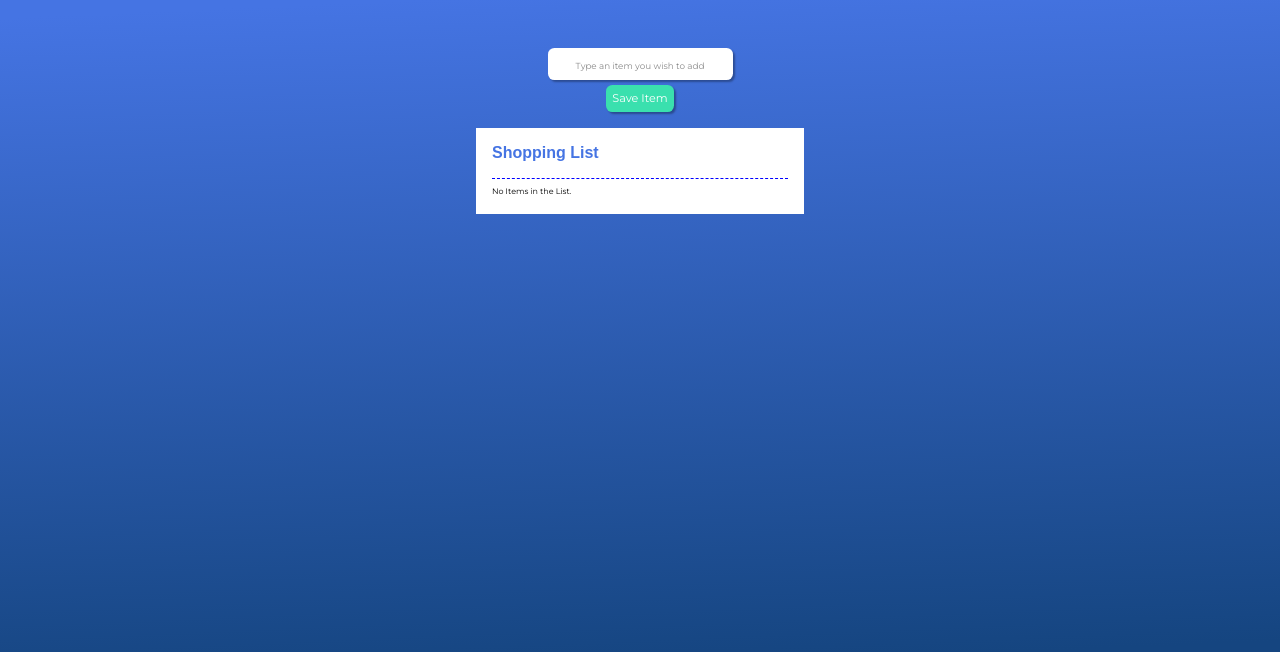
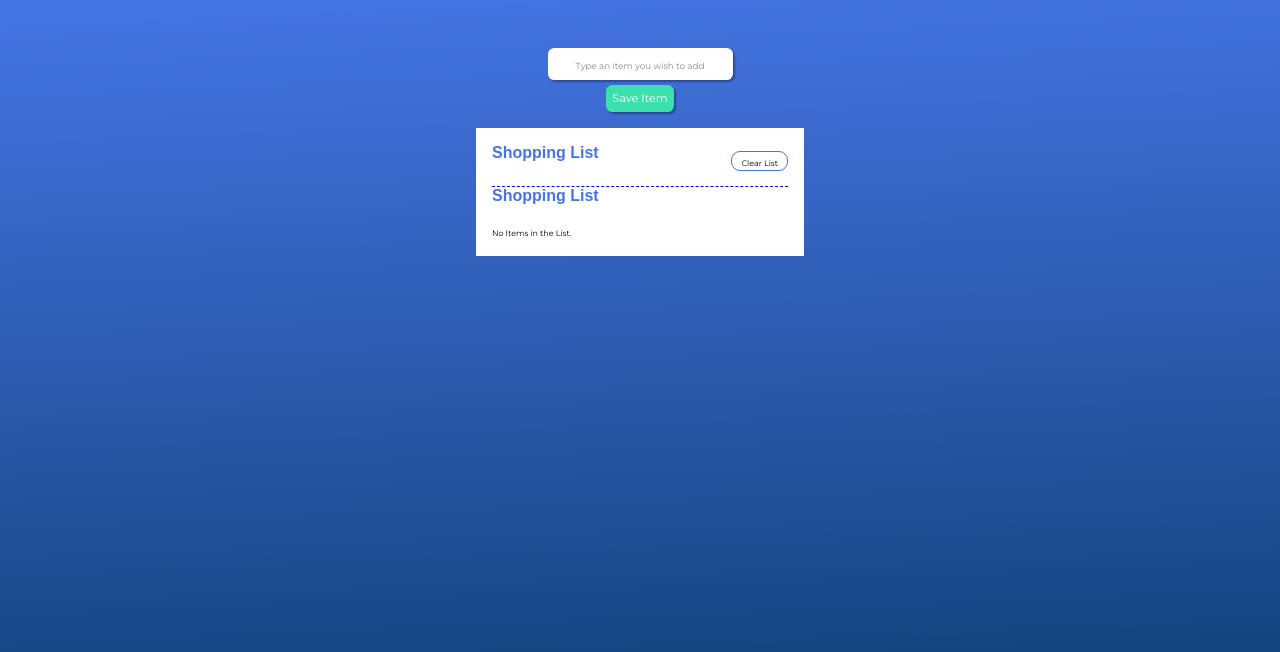
Before and after one commit to lucasc88/life-cycle-angular, an Angular app: page / in a window 1280 px wide. Shown: the top 652 px of the page. Built offline with nearby package versions, Linux system fonts and the light colour scheme; a web font is replaced by a local one.

Commit message:
Clear all items in the list

```diff
--- a/src/app/app.component.css
+++ b/src/app/app.component.css
@@ -16,9 +16,7 @@
 }
 
 .lista h4 {
-  border-bottom: 1px solid blue;
   padding-bottom: 1rem;
-  border-style: none none dashed none;
   font-family: 'Mansalva', sans-serif;
   color: #4574E3;
 }
@@ -69,3 +67,19 @@ small {
 .line-through {
   text-decoration: line-through;
 }
+
+.header-lista {
+  align-items: center;
+  border-bottom: 1px solid blue;
+  border-style: none none dashed none;
+  display: flex;
+  justify-content: space-between;
+  padding-bottom: .5rem;
+}
+
+.btn-header {
+  background-color: transparent;
+  border: 1px #4574e3 solid;
+  padding: 1px 9px;
+  border-radius: 9px;
+}
--- a/src/app/app.component.html
+++ b/src/app/app.component.html
@@ -2,6 +2,13 @@
   <app-input [itemToBeEdited]="itemToBeEdited"> </app-input>
   <div class="container">
     <div class="lista">
+
+      <div class="header-lista">
+        <h4 class="title-list">Shopping List</h4>
+        <button class="btn-header" (click)="clearList()">
+          <small>Clear List</small>
+        </button>
+      </div>
 
       <h4 class="title-list">Shopping List</h4>
       <div *ngIf="shoppingList.length !== 0; else noItems">
--- a/src/app/app.component.ts
+++ b/src/app/app.component.ts
@@ -40,4 +40,8 @@ export class AppComponent implements OnInit, DoCheck {
     const index = this.shoppingList.findIndex(item => item.id == id);
     this.shoppingList.splice(index, 1);
   }
+
+  clearList(){
+    this.shoppingList = [];
+  }
 }
```
